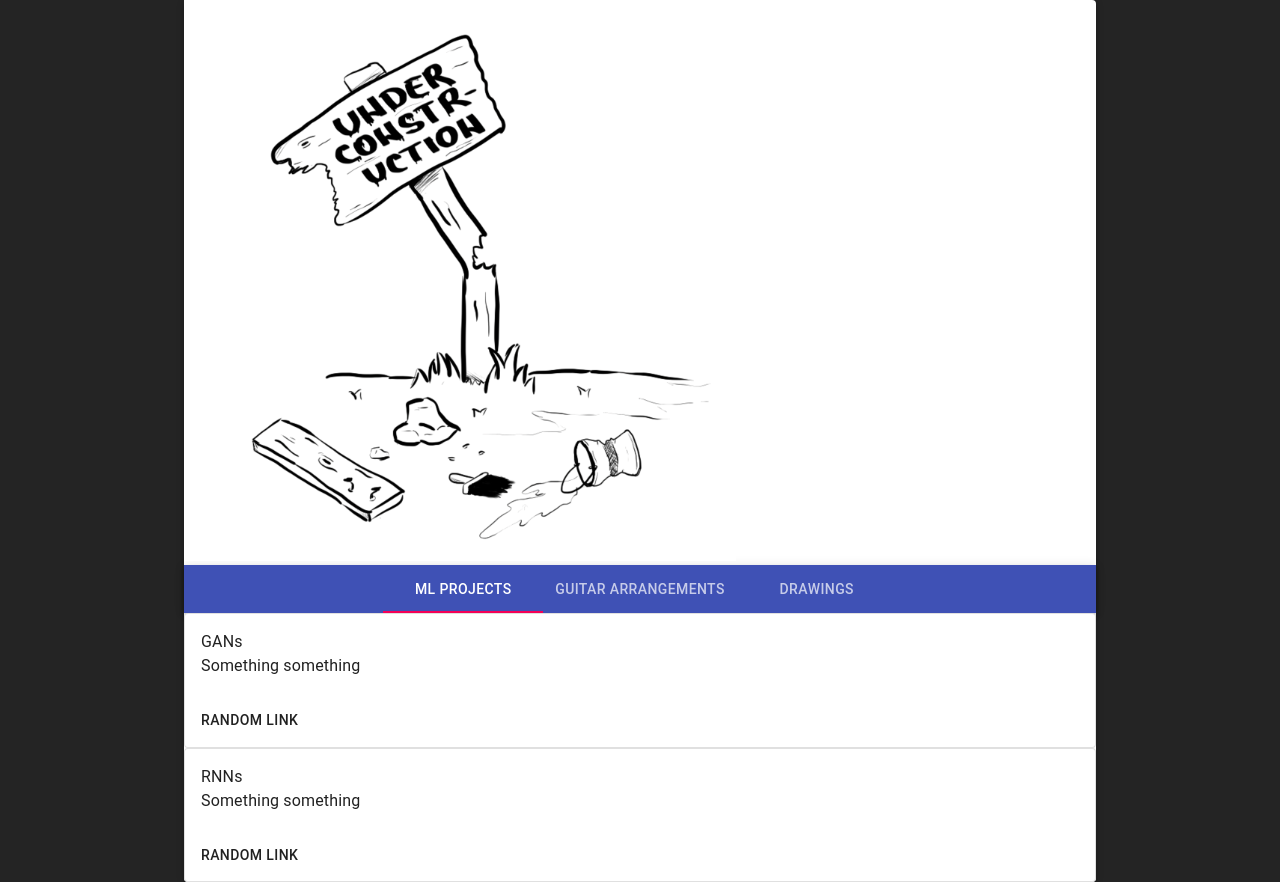
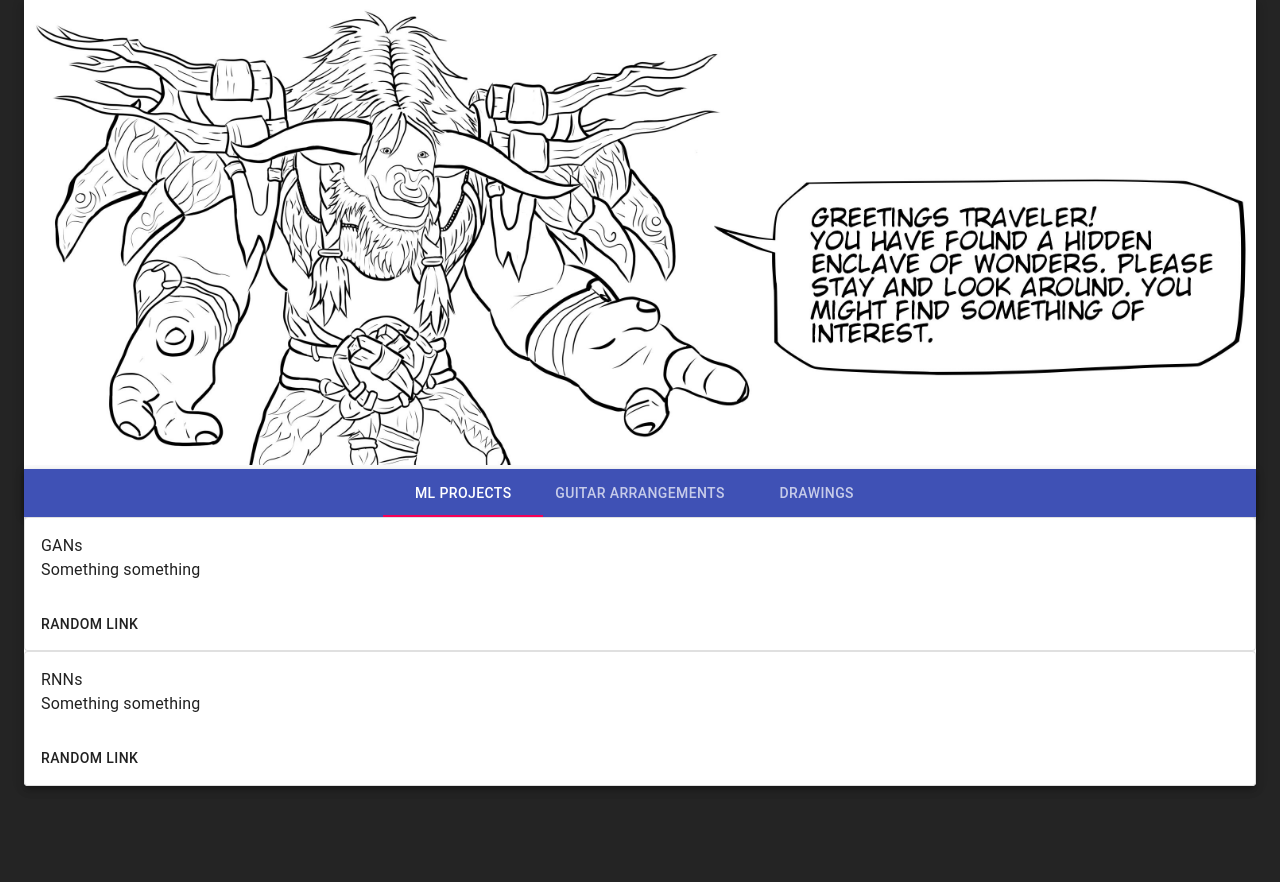
Before and after one commit to bvezilic/bvezilic.github.io, a React (Create React App) app: page / in a window 1280 px wide. After the commit the page ends 800 px from the top, so only its background shows below. Built offline with nearby package versions, Linux system fonts and the light colour scheme.

Commit message:
Added Littlehoof as banner

```diff
--- a/src/App.css
+++ b/src/App.css
@@ -5,6 +5,11 @@
 
 .Header {
   justify-content: center;
+}
+
+.Header-banner {
+  max-width:100%;
+  max-height:100%;
 }
 /*
 .App-logo {
--- a/src/App.js
+++ b/src/App.js
@@ -9,6 +9,7 @@ import CardContent from '@material-ui/core/CardContent';
 import { makeStyles } from '@material-ui/core/styles';
 
 import underconstruction from './under_construction.png';
+import littlehoof_banner from './littlehoof_banner.jpg';
 import {mlProjects, guitarArrangements, drawings} from './data';
 import { Button, Tab, Tabs, Typography } from '@material-ui/core';
 import './App.css';
@@ -17,8 +18,8 @@ import './App.css';
 
 function App() {
   return (
-    <Container maxWidth="md">
-      <Paper elevation={3}>
+    <Container maxWidth="lg">
+      <Paper elevation={5}>
         <Header />
         <ProjectPanel />
       </Paper>
@@ -29,7 +30,7 @@ function App() {
 function Header(props) {
   return (
     <Box centered>
-      <img src={underconstruction} className="Header-img" alt="underconstruction" />
+      <img src={littlehoof_banner} className="Header-banner" alt="underconstruction" />
     </Box>
     // <div className="Header">
     //   <img src={underconstruction} className="Header-img" alt="underconstruction" />
```
Also changed, not shown: src/littlehoof_banner.jpg (added).
